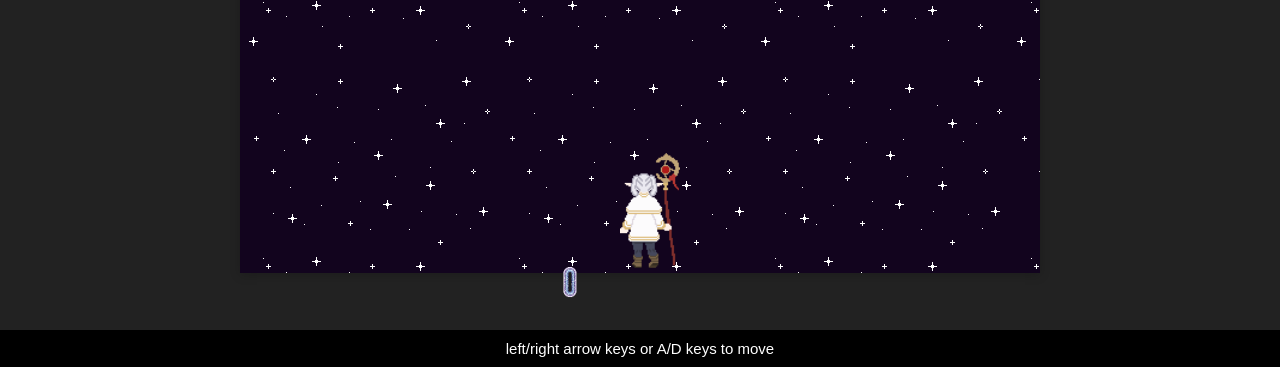
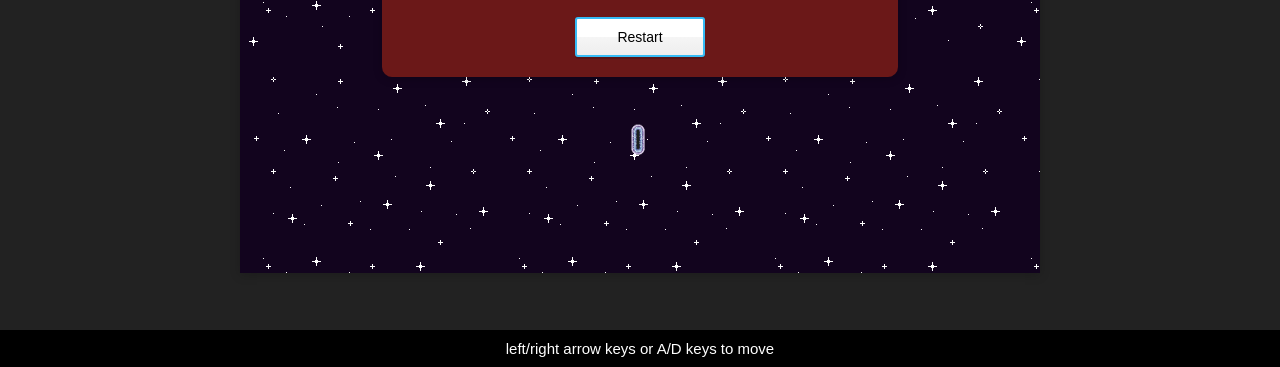
Before and after one commit to M0dius/Qual-Killer, a plain HTML site: page index.html in a window 1280 px wide. Shown: the part 433-800 px from the top of the page. Drawn offline with Linux system fonts and the light colour scheme.

Commit message:
enemy lasers can kill player and end the game. win/lose screens added

```diff
--- a/css/main.css
+++ b/css/main.css
@@ -111,3 +111,33 @@ after which the animation will repeat, creating a seamless transition*/
   margin-left: -2.5px;
   height: 30px;
 }
+
+.btn {
+  border: 2px solid #36bbf5;
+  border-radius: 3px;
+  box-shadow: 0 2px rgba(0, 0, 0, 0.15);
+  background: linear-gradient(
+    to bottom,
+    #fff 0%,
+    #fff 49%,
+    #f5f5f5 50%,
+    #eee 100%
+  );
+  padding: 10px 40px;
+  font: 14px sans-serif;
+}
+@keyframes pop-in {
+  0% {
+    opacity: 0;
+    transform: translate(0, -100px);
+  }
+  10% {
+    opacity: 1;
+  }
+  50% {
+    transform: translate(0, 30px);
+  }
+  100% {
+    transform: translate(0, 0);
+  }
+}
--- a/js/game.js
+++ b/js/game.js
@@ -32,6 +32,7 @@ const GAME_STATE = {
     lasers: [],
     enemies: [],
     enemyLasers: [],
+    gameOver: false
 }
 
 function rectsIntersect(r1, r2) {
@@ -86,18 +87,11 @@ function createPlayer($container) {
     setPosition($player, GAME_STATE.playerX, GAME_STATE.playerY)
 }
 
-function createLaser($container, x, y) {
-    const $element = document.createElement('img')
-    $element.src = 'assets/images/laser/Zoltraak.png'
-    $element.className = 'laser'
-    $container.appendChild($element)
-    /*abstraction of laser, pushed to game state
-    to allow easily changing positions of all lasers*/
-    const laser = { x, y, $element }
-    GAME_STATE.lasers.push(laser)
-    setPosition($element, x, y)
-    const audio = new Audio('assets/sounds/Zoltraak.mp3')
-    audio.play()
+function destroyPlayer($container, player) {
+    $container.removeChild(player);
+    GAME_STATE.gameOver = true;
+    const audio = new Audio("sound/sfx-lose.ogg");
+    audio.play();
 }
 
 function updatePlayer(deltaTime) {
@@ -138,6 +132,20 @@ function updatePlayer(deltaTime) {
     setPosition($player, GAME_STATE.playerX, GAME_STATE.playerY)
 }
 
+function createLaser($container, x, y) {
+    const $element = document.createElement('img')
+    $element.src = 'assets/images/laser/Zoltraak.png'
+    $element.className = 'laser'
+    $container.appendChild($element)
+    /*abstraction of laser, pushed to game state
+    to allow easily changing positions of all lasers*/
+    const laser = { x, y, $element }
+    GAME_STATE.lasers.push(laser)
+    setPosition($element, x, y)
+    const audio = new Audio('assets/sounds/Zoltraak.mp3')
+    audio.play()
+}
+
 function updateLasers(deltaTime, $container) {
     const lasers = GAME_STATE.lasers
     for (let i = 0; i < lasers.length; i++) {
@@ -161,6 +169,7 @@ function updateLasers(deltaTime, $container) {
              console.log('Laser Rect:', laserRect) // Debugging
             if (rectsIntersect(r1, r2)) {
                 /*destroy enemy and laser on collision*/
+
                 destroyEnemy($container, enemy)
                 destroyLaser($container, laser)
                 //breaks out of the loop since no laser can hit more than one enemy
@@ -190,11 +199,12 @@ function updateLasers(deltaTime, $container) {
         if (enemy.isDead) continue
         const r2 = enemy.$element.getBoundingClientRect()
         if (rectsIntersect(r1, r2)) {
-          // Enemy was hit
-          destroyEnemy($container, enemy)
-          destroyLaser($container, laser)
-          //breaks out of the loop since no laser can hit more than one enemy
-          break
+            // Enemy was hit
+            //display winner screen when true
+            destroyEnemy($container, enemy)
+            destroyLaser($container, laser)
+            //breaks out of the loop since no laser can hit more than one enemy
+            break
         }
       }
     }
@@ -269,6 +279,14 @@ function createEnemyLaser($container, x, y) {
             destroyLaser($container, laser);
         }
         setPosition(laser.$element, laser.x, laser.y);
+        const r1 = laser.$element.getBoundingClientRect();
+        const player = document.querySelector(".player");
+        const r2 = player.getBoundingClientRect();
+        if (rectsIntersect(r1, r2)) {
+          // Player was hit
+          destroyPlayer($container, player);
+          break;
+        }
     }
     GAME_STATE.enemyLasers = GAME_STATE.enemyLasers.filter(e => !e.isDead);
 }
@@ -289,6 +307,10 @@ function init () {
     }
 }
 
+function playerHasWon() {
+    return GAME_STATE.enemies.length === 0;
+}
+
 function update() {
     /*the rate at which requestAnimationFrame returns something is proportionate
     to the refresh rate of the screen, resulting in variable player speeds
@@ -296,6 +318,17 @@ function update() {
     update was made, and using this relative value, called delta time to dictate the speed of the player*/
     const currentTime = Date.now()
     const deltaTime = (currentTime - GAME_STATE.lastTime) / 1000 //converting milliseconds to seconds
+
+    if (playerHasWon()) {
+        document.querySelector(".congratulations").style.display = "block";
+        return;
+    }
+
+    //display game over screen when true
+    if (GAME_STATE.gameOver) {
+        document.querySelector(".game-over").style.display = "block";
+        return;
+    }
 
     updatePlayer(deltaTime, $gameContainer)
     updateLasers(deltaTime, $gameContainer)
```
